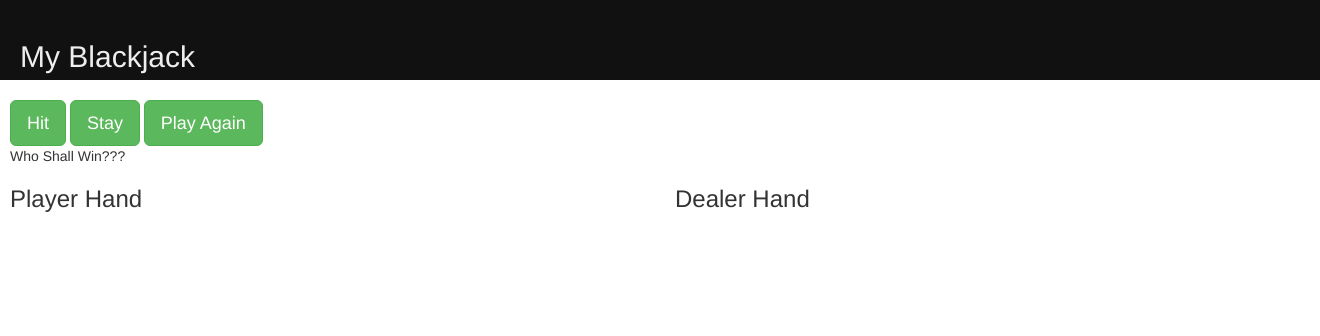
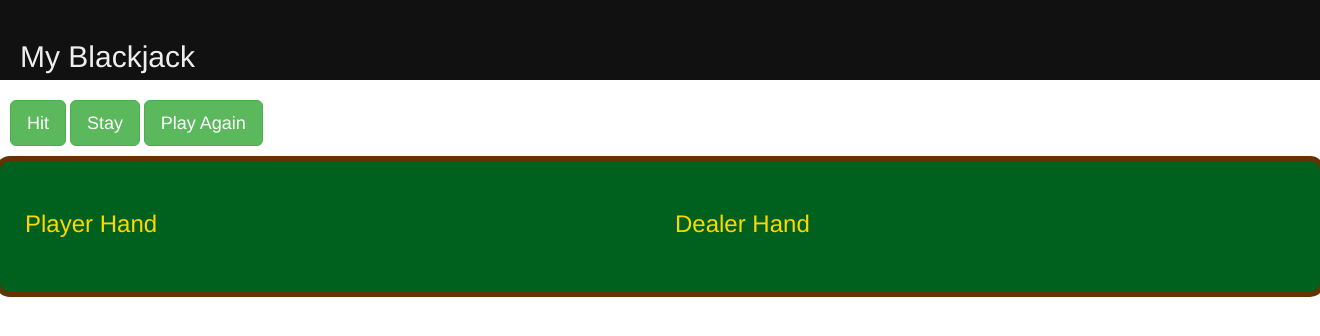
Before and after one commit to ctneal91/Blackjack, a Rails app: template app/views/games/show.html.erb in a window 1320 px wide. Shown: the top 336 px of the page. Run offline with Rails 7, Linux system fonts and the light colour scheme; the template is opened without the code that fills it, so the values that code supplies are empty; style sheets or scripts are compiled from the project's sources; some libraries are stand-ins or nearby versions.

Commit message:
Add stylings to show page and setup heroku deployment

```diff
--- a/app/assets/stylesheets/application.scss
+++ b/app/assets/stylesheets/application.scss
@@ -24,3 +24,21 @@ img {
 .btn {
   margin-top: 20px;
 }
+
+.row {
+  background-color: #00601d;
+  padding: 50px 10px;
+  margin-top: 10px;
+  border: solid 5px #663300;
+  border-radius: 15px;
+}
+
+.hands {
+  color: #ffd700;
+  margin: 0px 0px;
+  margin-bottom: 5px;
+}
+
+.col-xs-6 {
+  margin-top: 0px;
+}
--- a/app/views/games/show.html.erb
+++ b/app/views/games/show.html.erb
@@ -6,26 +6,28 @@
   <%= link_to "Play Again", games_path, class: "btn btn-success btn-lg", method: :post %>
   <div class="Winner">
     <% if @game.player_wins == true %>
-        You win! Congratulations!
+      <% if @game.player_hand.blackjack == true %>
+        <h1><center>Blackjack, MoFo!<center><h1>
+      <% else %>
+        <h2>You win! Congratulations!</h2>
+      <% end %>
     <% elsif @game.dealer_wins == true %>
-        Sorry...Dealer wins.
+        <h2>Sorry...Dealer wins. Please try again.</h2>
     <% elsif @game.push == true %>
-        Push. A tie is not win, but it is not a loss either.
-    <% else %>
-      Who Shall Win???
+        <h2>Push. A tie is not win, but it is not a loss either.</h2>
     <% end %>
   </div>
 </div>
 
 <div class="row">
   <div class="col-xs-6">
-    <h3>Player Hand</h3>
+    <h3 class="hands">Player Hand</h3>
       <% @game.player_hand.cards.each do |card| %>
           <%= image_tag "#{card.name}#{card.suit}.png" %>
       <% end %>
   </div>
   <div class="col-xs-6">
-    <h3>Dealer Hand</h3>
+    <h3 class="hands">Dealer Hand</h3>
     <% if @game.dealer_hand.cards.count == 2 %>
       <%= image_tag "#{@game.dealer_hand.cards.first.name}#{@game.dealer_hand.cards.first.suit}.png" %>
       <% if @game.dealer_hand.dealer_must_reveal == false %>
@@ -39,5 +41,4 @@
       <% end %>
     <% end %>
   </div>
-
 </div>
```
Also changed, not shown: .travis.yml.
